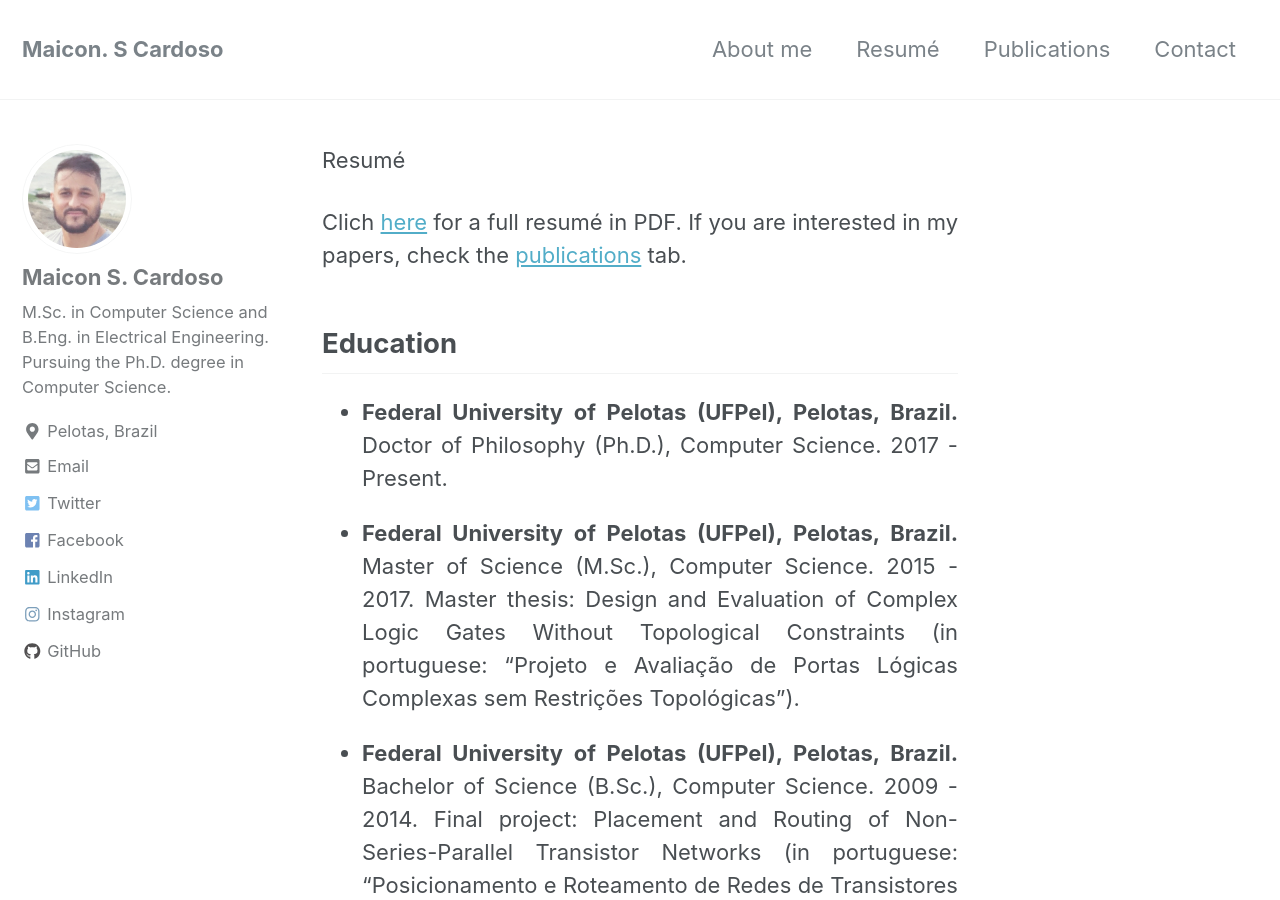
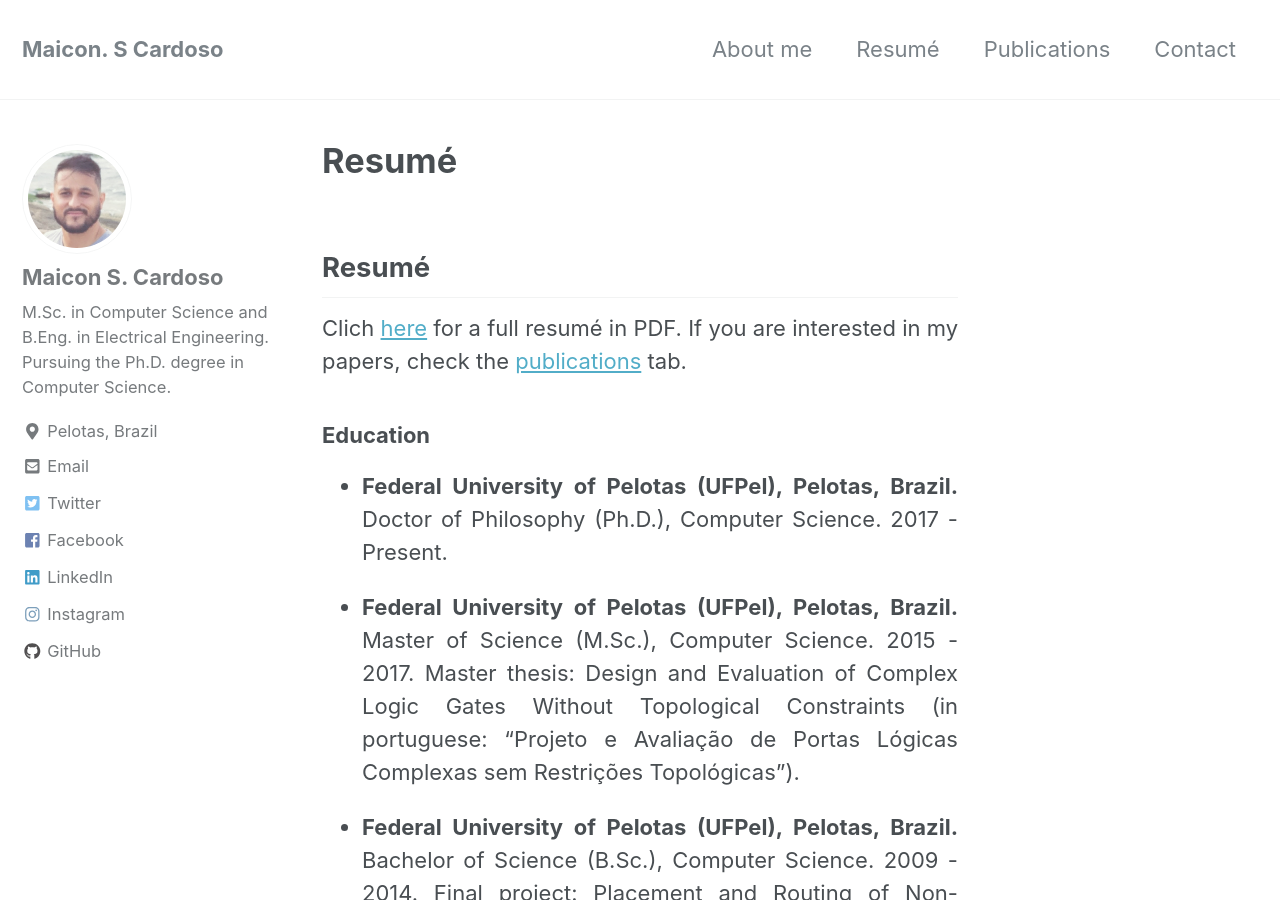
Before and after one commit to maiconsc/me, a Jekyll site: the page built from _pages/resume.MD, in a window 1280 px wide and 900 px high. Built offline with Jekyll 4.4.1, drawn with Linux system fonts in a browser that asks for light colours; nearby versions of some CDN libraries; our own code applies the rules of GitHub Pages for plain Markdown files.

Commit message:
resume title test

```diff
--- a/_pages/resume.MD
+++ b/_pages/resume.MD
@@ -4,13 +4,13 @@ author_profile: true
 permalink: /resume/
 ---
 
-Resumé
+## Resumé
 {: .text-justify}
 
 Clich [here](/resume/) for a full resumé in PDF. If you are interested in my papers, check the [publications](/publications/) tab.
 {: .text-justify}
 
-## Education
+### Education
 * **Federal University of Pelotas (UFPel), Pelotas, Brazil.**
 Doctor of Philosophy (Ph.D.), Computer Science.
 2017 - Present.
@@ -41,7 +41,7 @@ Technical, Electronics.
 
 ^
 
-## Experience
+### Experience
 * **Ph.D. Student Researcher.**<br/>
 Federal University of Pelotas (UFPel), Pelotas, Brazil.
 Group of Architecture and Integrated Circuits (GACI).
@@ -73,6 +73,6 @@ UFPel Computer Science and Computer Engineering Laboratories.
 
 ^
 
-## Languages
+### Languages
 * Portuguese (native), english.
 {: .text-justify}
```
